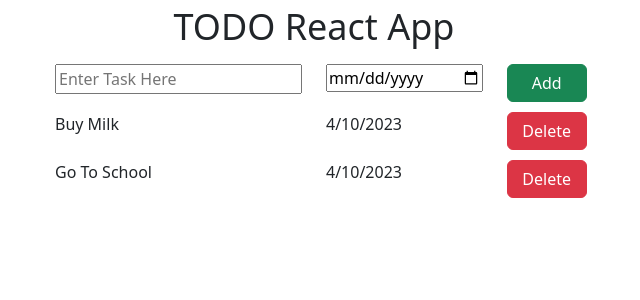
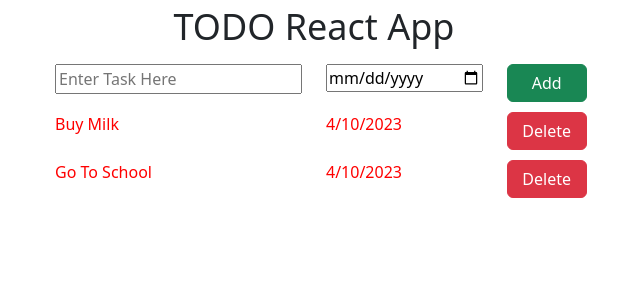
Before and after one commit to RanaUmair000/React-JS-To-Do-App, a React (Vite) app in the folder To Do App/: page / in a window 1280 px wide. Shown: the top 300 px of the page, without its empty margins (326-966 px from the left). Built offline with nearby package versions, Linux system fonts and the light colour scheme.

Commit message:
Update index.css

```diff
--- a/To Do App/src/index.css
+++ b/To Do App/src/index.css
@@ -19,3 +19,7 @@ input{
 .list-container{
   text-align: left !important;
 }
+
+.list-container{
+  color: red;
+}
```
